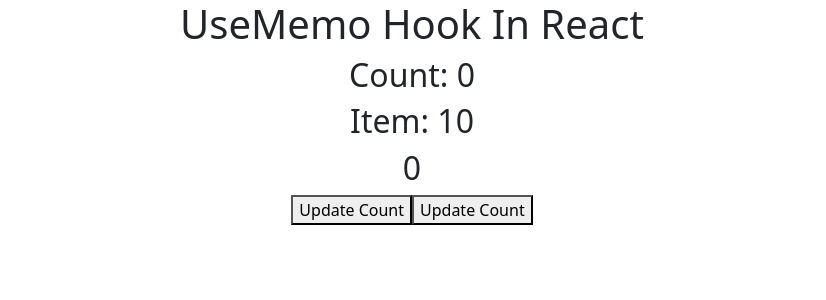
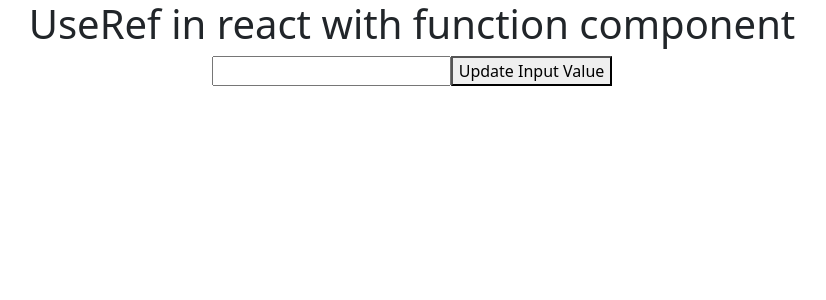
Before and after one commit to Babariya09/React-Practice, a React (Create React App) app: page / in a window 1280 px wide. Shown: the top 300 px of the page, without its empty margins (228-1054 px from the left). Built offline with nearby package versions, Linux system fonts and the light colour scheme.

Commit message:
UseRef complate with class and function component

```diff
--- a/src/App.js
+++ b/src/App.js
@@ -21,6 +21,8 @@ import Senddatachildtoparent from './Senddatachildtoparent';
 import Parent from './Parent';
 import Pure from './Pure';
 import Usememo from './Usememo';
+import Refwithclasscomponent from './Refwithclasscomponent';
+import Useref from './Userefwithfunction';
 
 function App() {
   return (
@@ -44,7 +46,9 @@ function App() {
       {/* <Senddatachildtoparent /> */} {/* =========== childcomponent ========== */}
       {/* <Parent /> */} {/* =========== Parent component =========== */}
       {/* <Pure /> */}
-      <Usememo />
+      {/* <Usememo /> */}
+      {/* <Refwithclasscomponent /> */}
+      <Useref />
     </div>
   );
 }
--- /dev/null
+++ b/src/Refwithclasscomponent.js
@@ -0,0 +1,37 @@
+import React,{createRef} from "react";
+
+class Refwithclasscomponent extends React.Component {
+    constructor() {
+        super();
+        this.inputRef = createRef();
+    }
+    componentDidMount() {
+        // console.log(this.inputRef.current.value="1000");
+    }
+    getValue() {
+        // console.log(this.inputRef.current.value="1000");
+        console.log(this.inputRef.current.value);
+        this.inputRef.current.style.color="red";
+        this.inputRef.current.style.backgroundColor = "black";
+    }
+    render(){
+        return(
+            <>
+                <h1>Ref in Reavt With Class component</h1>
+                <input type="text" ref={this.inputRef}/>
+                <button onClick={()=> this.getValue()}>Check Ref</button>
+            </>
+        )
+    }
+}
+
+export default Refwithclasscomponent;
+
+// ========= Note =======
+
+// ref no use dom ne manipulate karva mate thay che.
+// ref no mostofly use thayre thay jyare tamare force thi koi kam karvanuj hoi ex change input value, change input color.
+// react.js hamesha key che ke ref no use ocho karo.
+// react.js kwy che ke dom ne direct manipulate no karo.
+// dome ne manipulate kar cho to react slo thache etl state and prop sathe j ramo khali.
+// etle ref ne khali emergency maj use karvu.
--- /dev/null
+++ b/src/Userefwithfunction.js
@@ -0,0 +1,20 @@
+import React, {useRef} from "react";
+
+function Useref() {
+    let inputRef = useRef(null);
+    function Handelinput() {
+        // inputRef.current.value = "100";
+        // inputRef.current.focus();
+        inputRef.current.style.color = "red";
+        inputRef.current.style.display = "none"
+    }
+    return(
+        <>
+            <h1>UseRef in react with function component</h1>
+            <input type="text" ref={inputRef}/>
+            <button onClick={() => Handelinput()}>Update Input Value</button>
+        </>
+    )
+}
+
+export default Useref;
```
